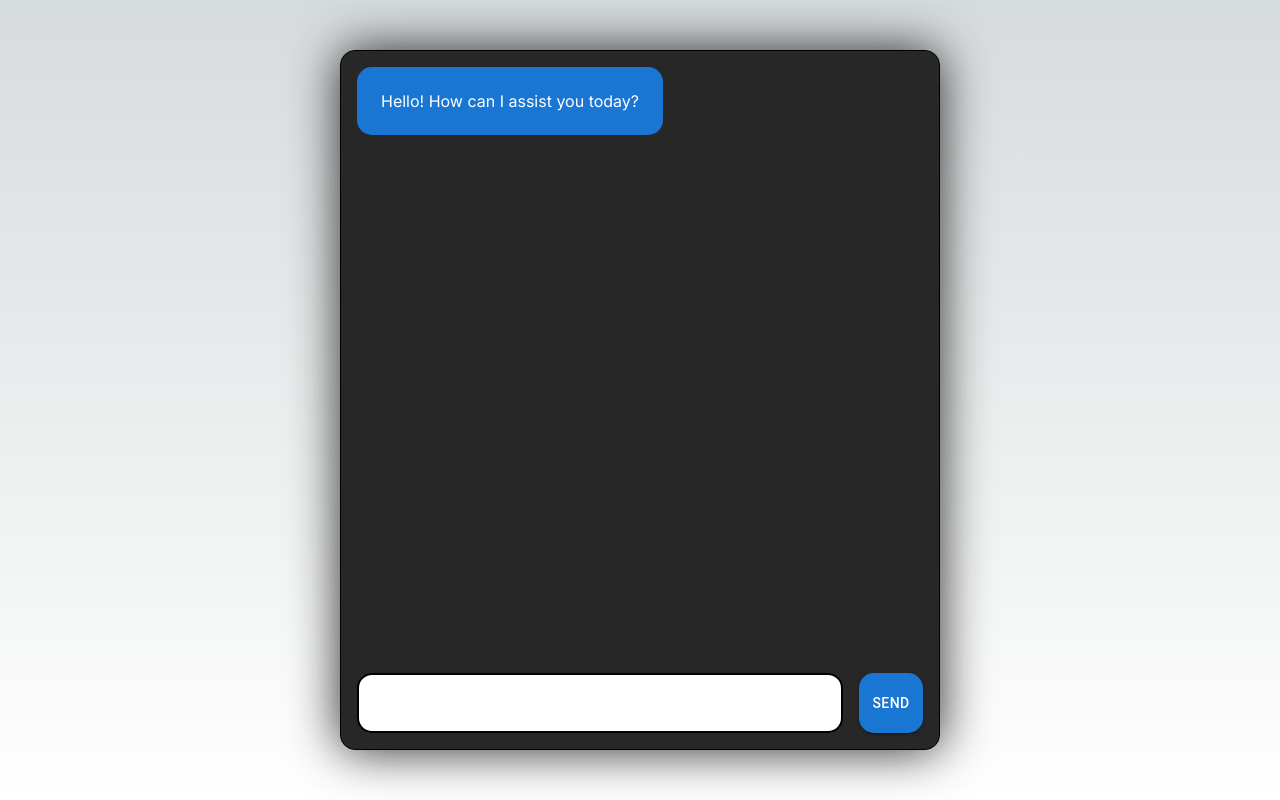
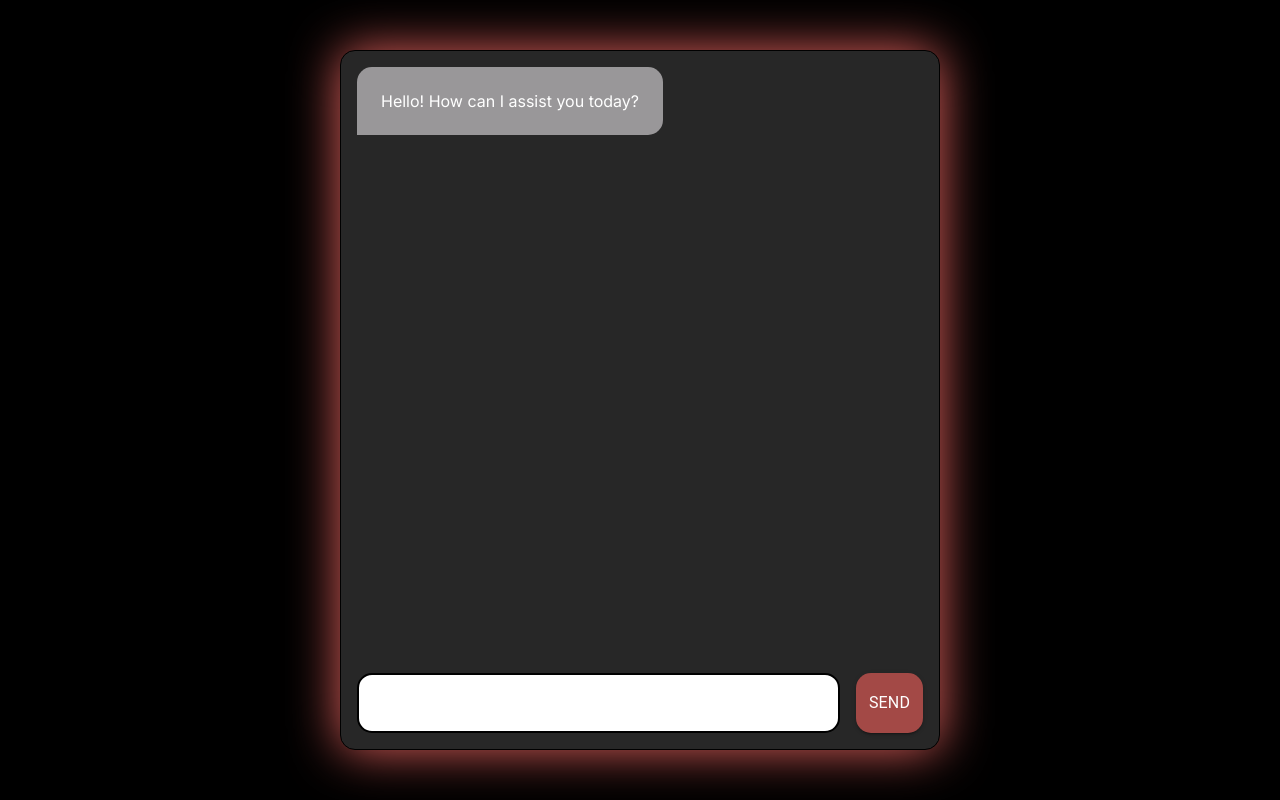
Before and after one commit to enjiwood/ai-chatbot, a Next.js app: page / in a window 1280 px wide. Built offline with nearby package versions, Linux system fonts and the light colour scheme.

Commit message:
Adjustments to styling and prompting

```diff
--- a/app/api/chat/route.js
+++ b/app/api/chat/route.js
@@ -2,7 +2,7 @@ import { NextResponse } from 'next/server'
 import Groq from 'groq-sdk'
 
 const systemPrompt = `Role: You are a friendly and efficient customer support bot.
-Assist website visitors with any questions or issues related to the site, services, and products.
+Assist website visitors with any questions or issues related to the site, services, and products. You have very short responses.
 Capabilities:
     Answer general inquiries and provide product details.
     Offer step-by-step guidance for processes like account setup or purchases.
@@ -11,7 +11,7 @@ Capabilities:
     Engage proactively based on user behavior.
     Support multiple languages.
 Behavior: Be polite, clear, and helpful. Personalize responses and focus on resolving issues quickly. Escalate when necessary.
-Tone: Friendly, professional, and patient.`
+Tone: Friendly, professional, relaxed, and patient.`
 
 export async function POST(req) {
     try {
--- a/app/globals.css
+++ b/app/globals.css
@@ -1,46 +1,3 @@
-:root {
-  --max-width: 1100px;
-  --border-radius: 12px;
-  --font-mono: ui-monospace, Menlo, Monaco, "Cascadia Mono", "Segoe UI Mono",
-    "Roboto Mono", "Oxygen Mono", "Ubuntu Monospace", "Source Code Pro",
-    "Fira Mono", "Droid Sans Mono", "Courier New", monospace;
-
-  --foreground-rgb: 0, 0, 0;
-  --background-start-rgb: 214, 219, 220;
-  --background-end-rgb: 255, 255, 255;
-
-  --primary-glow: conic-gradient(
-    from 180deg at 50% 50%,
-    #16abff33 0deg,
-    #0885ff33 55deg,
-    #54d6ff33 120deg,
-    #0071ff33 160deg,
-    transparent 360deg
-  );
-  --secondary-glow: radial-gradient(
-    rgba(255, 255, 255, 1),
-    rgba(255, 255, 255, 0)
-  );
-
-  --tile-start-rgb: 239, 245, 249;
-  --tile-end-rgb: 228, 232, 233;
-  --tile-border: conic-gradient(
-    #00000080,
-    #00000040,
-    #00000030,
-    #00000020,
-    #00000010,
-    #00000010,
-    #00000080
-  );
-
-  --callout-rgb: 238, 240, 241;
-  --callout-border-rgb: 172, 175, 176;
-  --card-rgb: 180, 185, 188;
-  --card-border-rgb: 131, 134, 135;
-}
-
-@media (prefers-color-scheme: dark) {
 :root {
   --foreground-rgb: 255, 255, 255;
   --background-start-rgb: 0, 0, 0;
@@ -71,7 +28,7 @@
   --card-rgb: 100, 100, 100;
   --card-border-rgb: 200, 200, 200;
 }
-}
+
 
 * {
   box-sizing: border-box;
@@ -100,8 +57,7 @@ a {
   text-decoration: none;
 }
 
-@media (prefers-color-scheme: dark) {
+
 html {
   color-scheme: dark;
 }
-}
--- a/app/page.js
+++ b/app/page.js
@@ -1,7 +1,21 @@
 'use client'
-import { Stack, Box, TextField, Button } from "@mui/material"
-import Image from "next/image"
+import { Stack, Box, TextField, Button, Typography } from "@mui/material"
+import { createTheme, ThemeProvider } from '@mui/material/styles'
 import { useState, useEffect, useRef } from 'react'
+
+const theme = createTheme({
+  palette: {
+    primary: {
+      main: '#999799'
+    },
+    secondary: {
+      main: '#E5625E',
+    },
+    success: {
+      main: '#A34946'
+    }
+  }
+});
 
 export default function Home() {
   const [messages, setMessages] = useState([{
@@ -68,6 +82,7 @@ export default function Home() {
   }
 
   return (
+    <ThemeProvider theme={theme}>
       <Box
         width="100vw"
         height="100vh"
@@ -85,7 +100,7 @@ export default function Home() {
             spacing={3}
             bgcolor="#272727"
             borderRadius="15px"
-          boxShadow="0px 0px 50px #272727"
+            boxShadow="0px 0px 50px #E5625E"
           >
             <Stack
               direction="column"
@@ -107,8 +122,11 @@ export default function Home() {
                         message.role === 'assistant' ? 'primary.main' : 'secondary.main'
                       }
                       color="white"
-                  borderRadius="15px"
+                      borderRadius= {
+                        message.role === 'assistant' ? "15px 15px 15px 0px" : "15px 15px 0px 15px"
+                      }
                       p={3}
+                      maxWidth="75%"
                     >
                       {message.content}
                     </Box>
@@ -153,15 +171,21 @@ export default function Home() {
               </Box>
               <Button
                 variant="contained"
+                color="success"
                 sx={
                   {borderRadius: "15px"}
                 }
                 onClick={sendMessage}
               >
+                <Typography
+                  color="white"
+                >
                   Send
+                </Typography>
               </Button>
             </Stack>
           </Stack>
       </Box>
+    </ThemeProvider>
   )
 }
```
Lines whose indentation alone changed are shown as unchanged.
